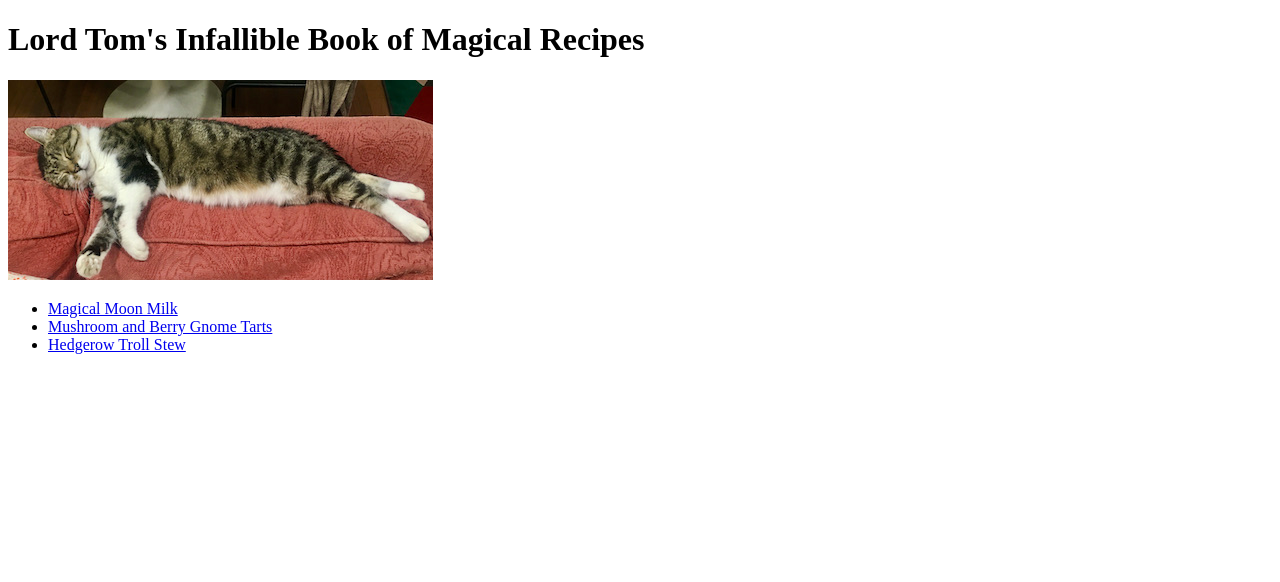
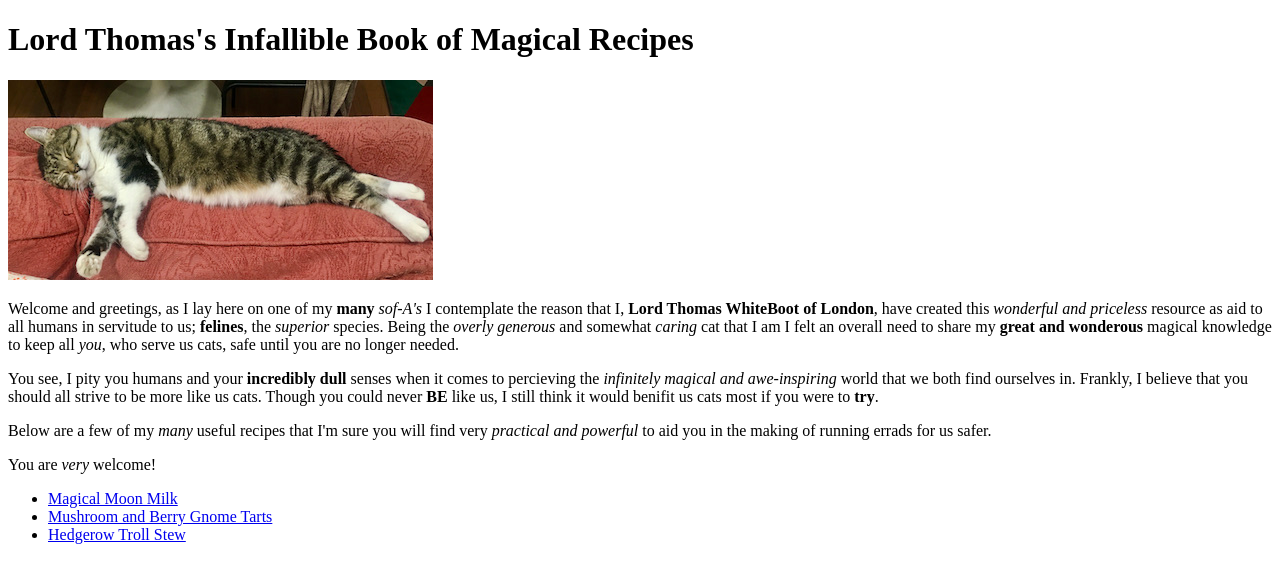
Before and after one commit to DaleBE/odin-recipes, a plain HTML site: page index.html in a window 1280 px wide. Drawn offline with Linux system fonts and the light colour scheme.

Commit message:
added intro to main page

```diff
--- a/index.html
+++ b/index.html
@@ -4,11 +4,31 @@
         <meta charset="utf-8">
         <meta http-equiv="X-UA-Compatible" content="IE=edge">
         <meta name="viewport" content="width=device-width, initial-scale=1.0">
-        <title>Lord Tom's Book of Magical Recipes</title>
+        <title>Lord Thomas's Book of Magical Recipes</title>
     </head>
     <body>
-        <h1>Lord Tom's Infallible Book of Magical Recipes</h1>
+        <h1>Lord Thomas's Infallible Book of Magical Recipes</h1>
         <img src="pics/lordTom.JPG">
+        <p>
+            Welcome and greetings, as I lay here on one of my <strong>many</strong> <em>sof-A's</em> I contemplate the reason that
+            I, <strong>Lord Thomas WhiteBoot of London</strong>, have created this <em>wonderful and priceless</em> resource as aid to all humans in servitude to
+            us; <strong>felines</strong>, the <em>superior</em> species. Being the <em>overly generous</em> and somewhat <em>caring</em> cat that I
+             am I felt an overall need to share my <strong>great and wonderous</strong> magical knowledge to
+             keep all <em>you</em>, who serve us cats, safe until you are no longer needed.
+        </p>
+        <p>
+            You see, I pity you humans and your <strong>incredibly dull</strong> senses when it comes to percieving the <em>infinitely
+            magical and awe-inspiring</em> world that we both find ourselves in. Frankly, I believe that you should all strive to be
+            more like us cats. Though you could never <strong>BE</strong> like us, I still think it would benifit us cats most if
+            you were to <strong>try</strong>.
+        </p>
+        <p>
+            Below are a few of my <em>many</em> useful recipes that I'm sure you will find very <em>practical and powerful</em>
+            to aid you in the making of running errads for us safer.
+        </p>
+        <p>
+            You are <em>very</em> welcome!
+        </p>
         <ul>
             <li><a href="recipes/moonMilk.html">Magical Moon Milk</a></li>
             <li><a href="recipes/gnomeTart.html">Mushroom and Berry Gnome Tarts</a></li>
```
